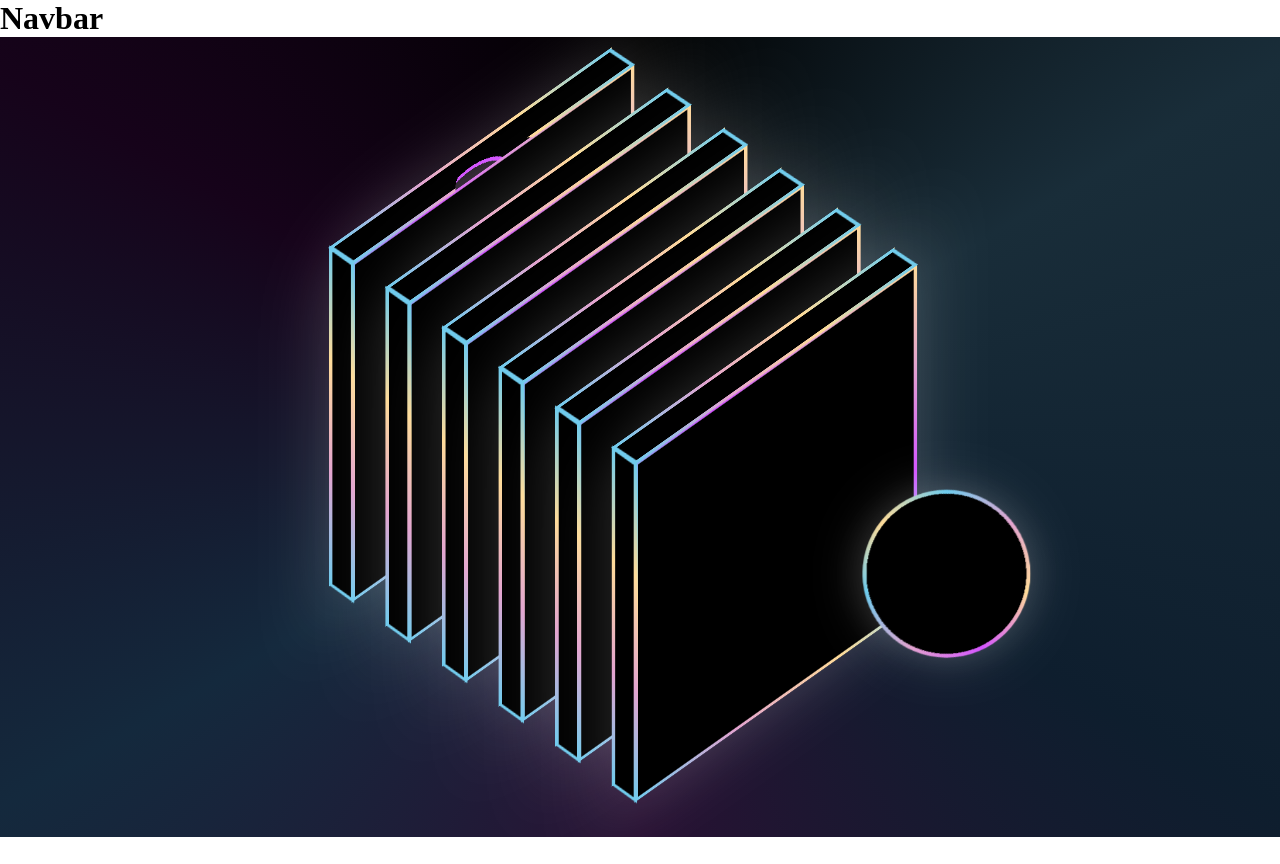
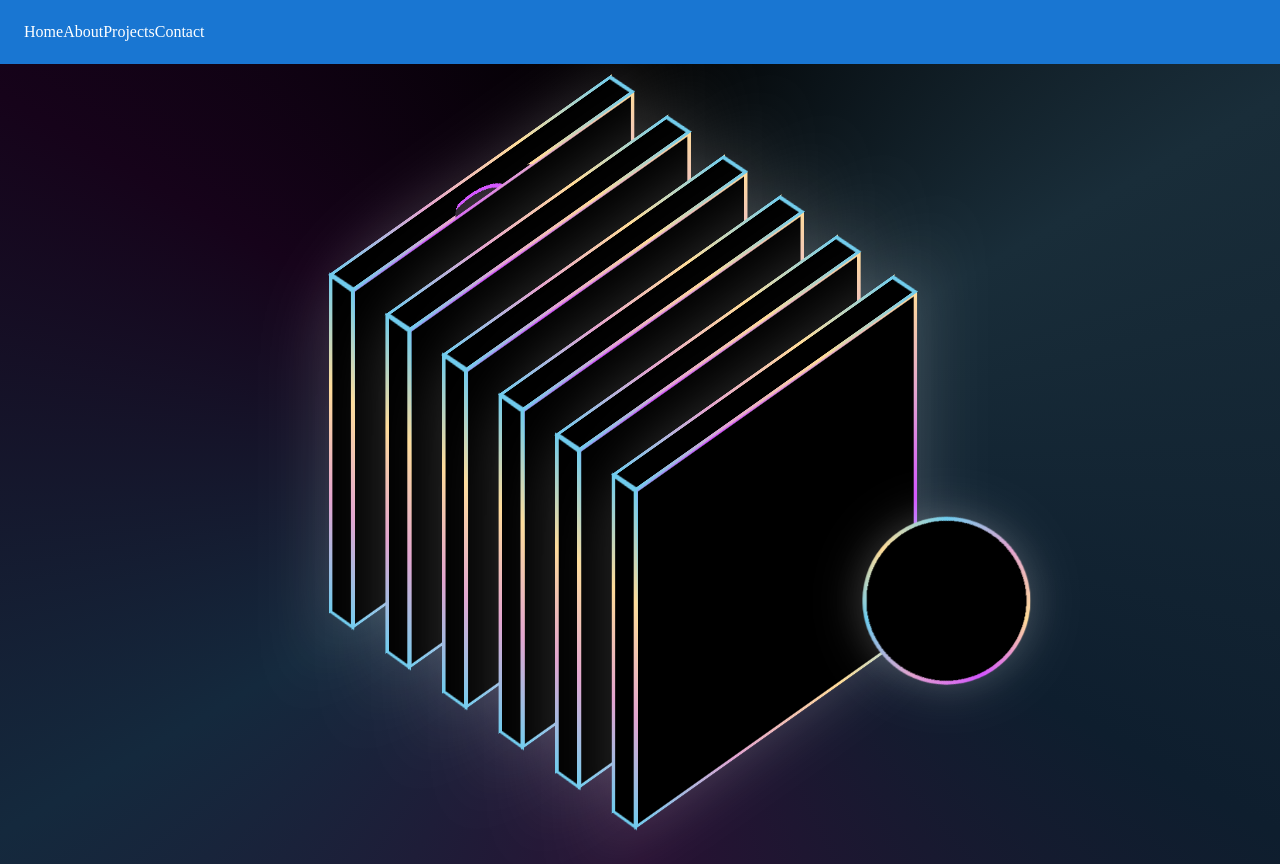
Before and after one commit to AdamBFriedman/adamfriedmanportfolioNextJs, a Next.js app: page / in a window 1280 px wide. Before the commit the page ends 837 px from the top, so only its background shows below. Built offline with nearby package versions, Linux system fonts and the light colour scheme.

Commit message:
Add links to navbar

```diff
--- a/package.json
+++ b/package.json
@@ -9,6 +9,9 @@
     "lint": "next lint"
   },
   "dependencies": {
+    "@emotion/react": "^11.10.6",
+    "@emotion/styled": "^11.10.6",
+    "@mui/material": "^5.12.1",
     "@types/node": "18.15.11",
     "@types/react": "18.0.35",
     "@types/react-dom": "18.0.11",
--- a/src/components/Navbar.tsx
+++ b/src/components/Navbar.tsx
@@ -1,5 +1,116 @@
+import AppBar from "@mui/material/AppBar";
+import Toolbar from "@mui/material/Toolbar";
+import IconButton from "@mui/material/IconButton";
+import Link from "next/link";
+// import MenuIcon from "@material-ui/icons/Menu";
+
 const Navbar = () => {
-  return <h1>Navbar</h1>;
+  const isMobileOrSmaller = false;
+
+  const handleClick = () => alert("click");
+  return (
+    <AppBar position="static" className={"appBar"}>
+      <Toolbar className={"toolBar"}>
+        {isMobileOrSmaller ? (
+          <IconButton
+            className={"iconButton"}
+            onClick={handleClick}
+            edge="start"
+            color="inherit"
+            aria-label="menu"
+          >
+            Menu Icon
+            {/* <MenuIcon /> */}
+          </IconButton>
+        ) : (
+          <>
+            <Link
+              href="/"
+              className={"hover-shadow navLink"}
+              //   {
+              //     dark
+              //       ? ["hover-shadowDark", classes.link].join(" ")
+              //       : ["hover-shadow", classes.link].join(" ")
+              //   }
+            >
+              <span>H</span>
+              <span>o</span>
+              <span>m</span>
+              <span>e</span>
+            </Link>
+
+            <Link
+              className={"hover-shadow navLink"}
+              //   {
+              //     dark
+              //       ? ["hover-shadowDark", classes.link].join(" ")
+              //       : ["hover-shadow", classes.link].join(" ")
+              //   }
+              href="/about"
+            >
+              <span>A</span>
+              <span>b</span>
+              <span>o</span>
+              <span>u</span>
+              <span>t</span>
+            </Link>
+
+            <Link
+              className={"hover-shadow navLink"}
+              //   {
+              //     dark
+              //       ? ["hover-shadowDark", classes.link].join(" ")
+              //       : ["hover-shadow", classes.link].join(" ")
+              //   }
+              href="/projects"
+            >
+              <span>P</span>
+              <span>r</span>
+              <span>o</span>
+              <span>j</span>
+              <span>e</span>
+              <span>c</span>
+              <span>t</span>
+              <span>s</span>
+            </Link>
+
+            <Link
+              className={"hover-shadow navLink"}
+              //   {
+              //     dark
+              //       ? ["hover-shadowDark", classes.link].join(" ")
+              //       : ["hover-shadow", classes.link].join(" ")
+              //   }
+              href="/contact"
+            >
+              <span>C</span>
+              <span>o</span>
+              <span>n</span>
+              <span>t</span>
+              <span>a</span>
+              <span>c</span>
+              <span>t</span>
+            </Link>
+            {/* {dark ? (
+      <div
+        onClick={onClick}
+        className={["off", "ui-draggable", classes.lightbulb].join(" ")}
+      >
+        <div className={classes.lightBulb2} style={{ opacity: 0 }}></div>
+      </div>
+    ) : (
+      <div
+        onClick={onClick}
+        className={["off", "ui-draggable", classes.lightbulb].join(" ")}
+      >
+        <div className={classes.lightBulb2} style={{ opacity: 1 }}></div>
+      </div>
+    )} */}
+          </>
+        )}
+      </Toolbar>
+    </AppBar>
+  );
 };
 
 export default Navbar;
--- a/src/pages/index.tsx
+++ b/src/pages/index.tsx
@@ -1,4 +1,3 @@
-import React from "react";
 import Link from "next/link";
 
 const Home = () => {
```
Also changed, not shown: 1 other file (tests, documents, lock files or other folders).
